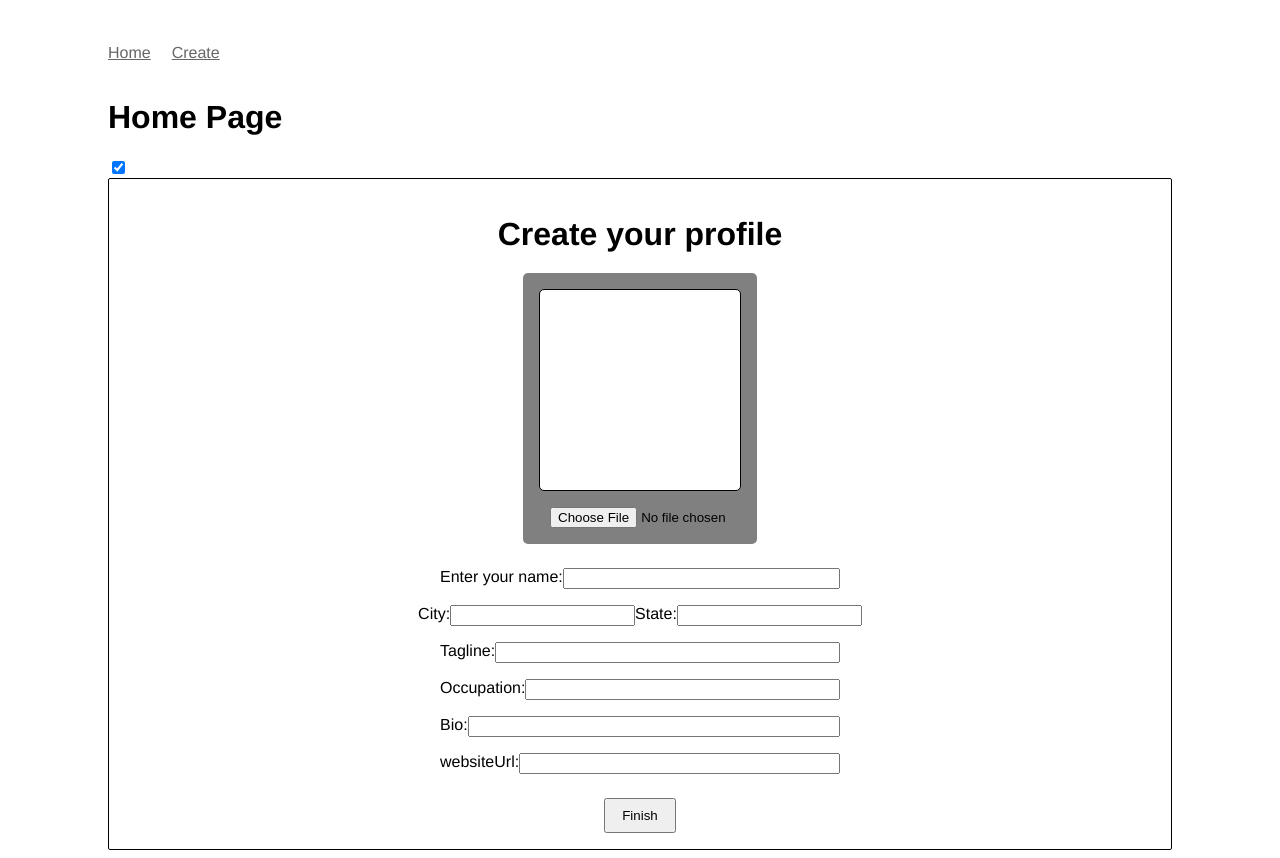
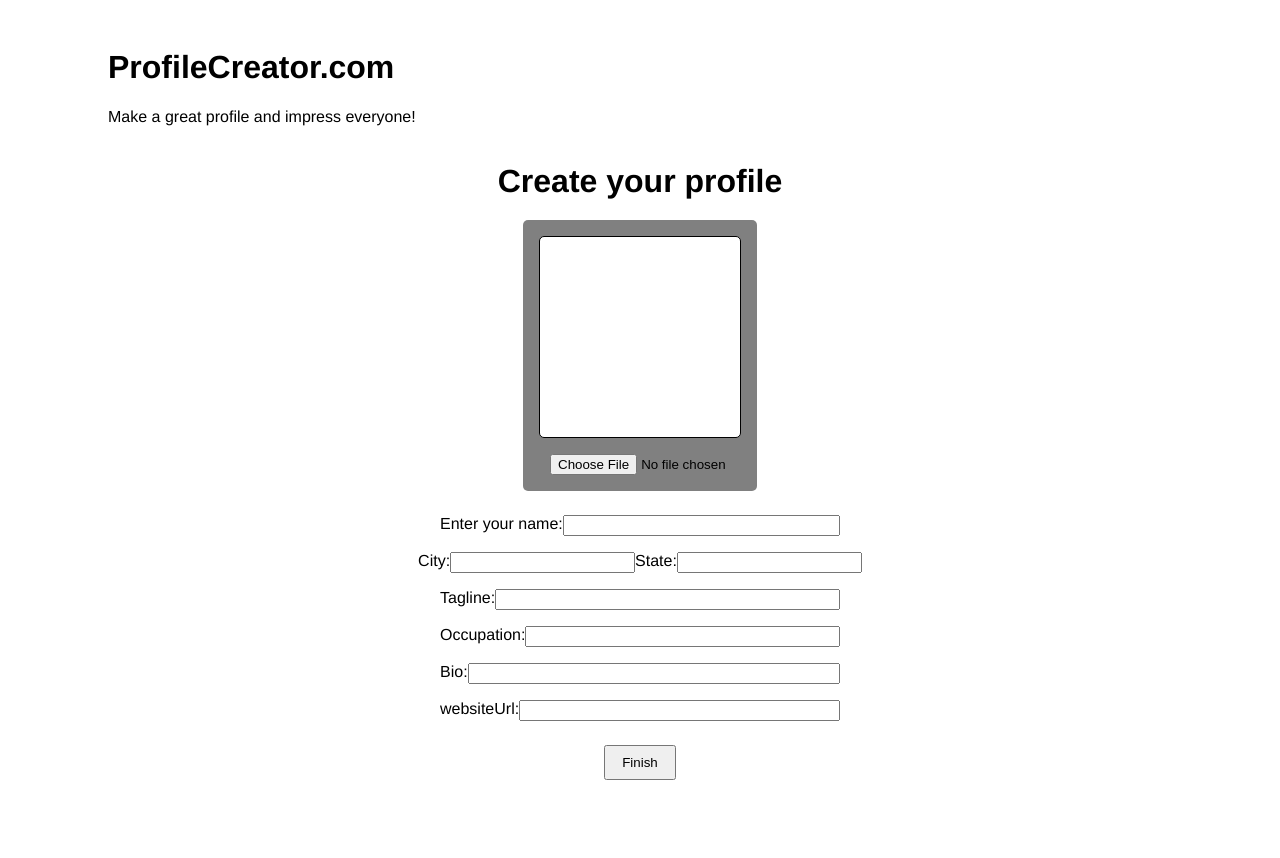
Before and after one commit to dansteren/creative-project-3, a Vue app: page / in a window 1280 px wide. After the commit the page ends 804 px from the top, so only its background shows below. Built offline with nearby package versions, Linux system fonts and the light colour scheme.

Commit message:
formatting button, got rid useless components

```diff
--- a/index.html
+++ b/index.html
@@ -5,7 +5,8 @@
   <meta charset="utf-8">
   <meta name="viewport" content="width=device-width,initial-scale=1.0">
   <link href="https://fonts.googleapis.com/css?family=Arvo" rel="stylesheet">
-  <title>Vue Todo</title>
+  <link href="https://fonts.googleapis.com/css?family=Karma" rel="stylesheet">
+  <title>ProfileCreator.com</title>
 </head>
 
 <body>
--- a/src/App.vue
+++ b/src/App.vue
@@ -1,15 +1,12 @@
 <template>
   <div id="app">
-    <app-header></app-header>
     <router-view/>
   </div>
 </template>
 
 <script>
-import AppHeader from './components/AppHeader.vue';
 export default {
-  name: 'App',
-  components: { AppHeader }
+  name: 'App'
 };
 </script>
 
--- a/src/components/Create.vue
+++ /dev/null
@@ -1,25 +0,0 @@
-<template>
-  <div class="root">
-    <h1>Welcome to the Create Page</h1>
-  </div>
-</template>
-
-<script>
-export default {
-  name: 'Create',
-  data() {
-    return {
-      msg: 'Welcome to Your Vue.js App'
-    };
-  }
-};
-</script>
-
-<!-- Add "scoped" attribute to limit CSS to this component only -->
-<style scoped>
-.root {
-  max-width: 980px;
-  margin: 0px auto;
-  border: 1px solid black;
-}
-</style>
--- a/src/components/EditingProfile.vue
+++ b/src/components/EditingProfile.vue
@@ -96,7 +96,6 @@ export default {
 
 <style scoped>
 .component-container {
-  border: 1px solid black;
   border-radius: 2px;
   padding: 16px;
   display: flex;
--- a/src/components/HomePage.vue
+++ b/src/components/HomePage.vue
@@ -1,7 +1,7 @@
 <template>
   <div class="home-page-container">
-    <h1>Home Page</h1>
-    <input type="checkbox" v-model="editing" />
+    <h1>ProfileCreator.com</h1>
+    <div>Make a great profile and impress everyone!</div>
     <editing-profile v-if="editing" :person="user" v-on:finish="update"></editing-profile>
     <div v-else>
       <div id="cardHolder">
@@ -20,6 +20,7 @@
           <p>{{ user.bio }}</p>
         </div>
       </div>
+      <button class="editing-button" @click="continueEditing">Continue Editing...</button>
     </div>
   </div>
 </template>
@@ -49,6 +50,9 @@ export default {
       this.user = user;
       this.editing = false;
     }
+  },
+  continueEditing() {
+    this.editing = !this.editing;
   }
 };
 </script>
@@ -103,4 +107,8 @@ body {
   text-decoration: none;
   color: black;
 }
+.editing-button {
+  display: block;
+  margin: 16px auto;
+}
 </style>
--- a/src/router/index.js
+++ b/src/router/index.js
@@ -2,7 +2,6 @@ import Vue from 'vue';
 import Router from 'vue-router';
 
 import HomePage from '@/components/HomePage';
-import Create from '@/components/Create';
 import NotFound from '@/components/NotFound';
 
 Vue.use(Router);
@@ -16,11 +15,6 @@ export default new Router({
       component: HomePage
     },
     {
-      path: '/create',
-      name: 'Create',
-      component: Create
-    },
-    {
       path: '*',
       component: NotFound
     }
```
